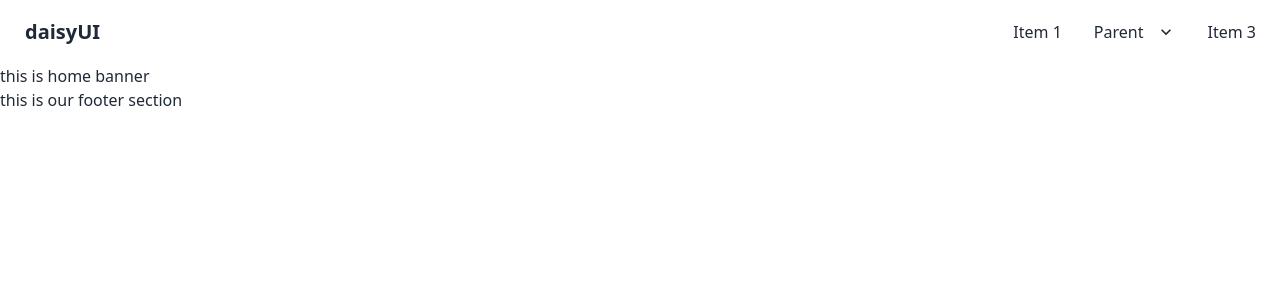
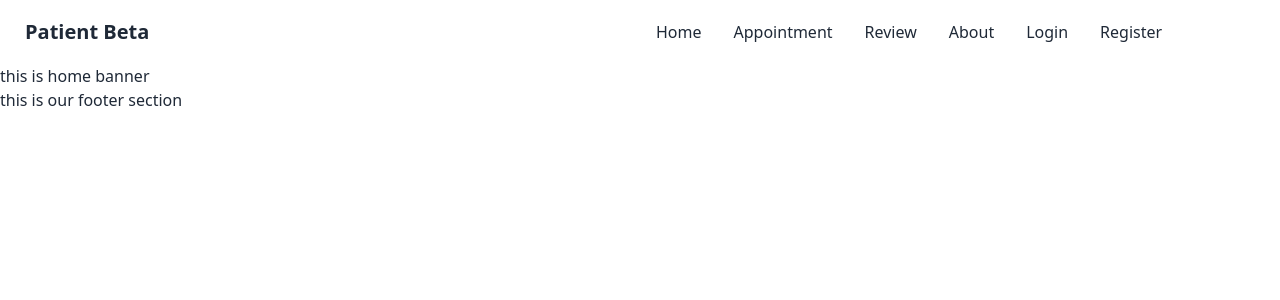
Before and after one commit to mdsultanmahmud/patient-beta, a React (Vite) app: page / in a window 1280 px wide. Shown: the top 300 px of the page. Built offline with nearby package versions, Linux system fonts and the light colour scheme.

Commit message:
added navbar

```diff
--- a/src/App.jsx
+++ b/src/App.jsx
@@ -3,7 +3,7 @@
 
 function App() {
    return (
-    <div>
+    <div className="max-w-[1440px] mx-auto">
        <RouterProvider router={router}></RouterProvider>
     </div>
   )
--- a/src/pages/sharedPage/Nabar/Navbar.jsx
+++ b/src/pages/sharedPage/Nabar/Navbar.jsx
@@ -1,25 +1,30 @@
 import React from 'react';
-
+import { Link } from 'react-router-dom';
 const Navbar = () => {
+    const menu = <>
+        <li><Link to={'/'}>Home</Link></li>
+        <li><Link to={'/appointment'}>Appointment</Link></li>
+        <li><Link to={'/review'}>Review</Link></li>
+        <li><Link to={'/about'}>About</Link></li>
+        <li><Link to={'/login'}>Login</Link></li>
+        <li><Link to={'/register'}>Register</Link></li>
+    </>
     return (
         <div className="navbar bg-base-100">
-            <div className="flex-1">
-                <a className="btn btn-ghost normal-case text-xl">daisyUI</a>
+            <div className="navbar-start">
+                <div className="dropdown">
+                    <label tabIndex={0} className="btn btn-ghost lg:hidden">
+                        <svg xmlns="http://www.w3.org/2000/svg" className="h-5 w-5" fill="none" viewBox="0 0 24 24" stroke="currentColor"><path strokeLinecap="round" strokeLinejoin="round" strokeWidth="2" d="M4 6h16M4 12h8m-8 6h16" /></svg>
+                    </label>
+                    <ul tabIndex={0} className="menu menu-compact dropdown-content mt-3 p-2 shadow bg-base-100 rounded-box w-52">
+                       {menu}
+                    </ul>
+                </div>
+                <Link to={'/'} className="btn btn-ghost normal-case text-xl">Patient Beta</Link>
             </div>
-            <div className="flex-none">
-                <ul className="menu menu-horizontal p-0">
-                    <li><a>Item 1</a></li>
-                    <li tabIndex={0}>
-                        <a>
-                            Parent
-                            <svg className="fill-current" xmlns="http://www.w3.org/2000/svg" width="20" height="20" viewBox="0 0 24 24"><path d="M7.41,8.58L12,13.17L16.59,8.58L18,10L12,16L6,10L7.41,8.58Z" /></svg>
-                        </a>
-                        <ul className="p-2 bg-base-100">
-                            <li><a>Submenu 1</a></li>
-                            <li><a>Submenu 2</a></li>
-                        </ul>
-                    </li>
-                    <li><a>Item 3</a></li>
+            <div className="navbar-end hidden lg:block">
+                <ul className=" menu menu-horizontal p-0">
+                    {menu}
                 </ul>
             </div>
         </div>
```
